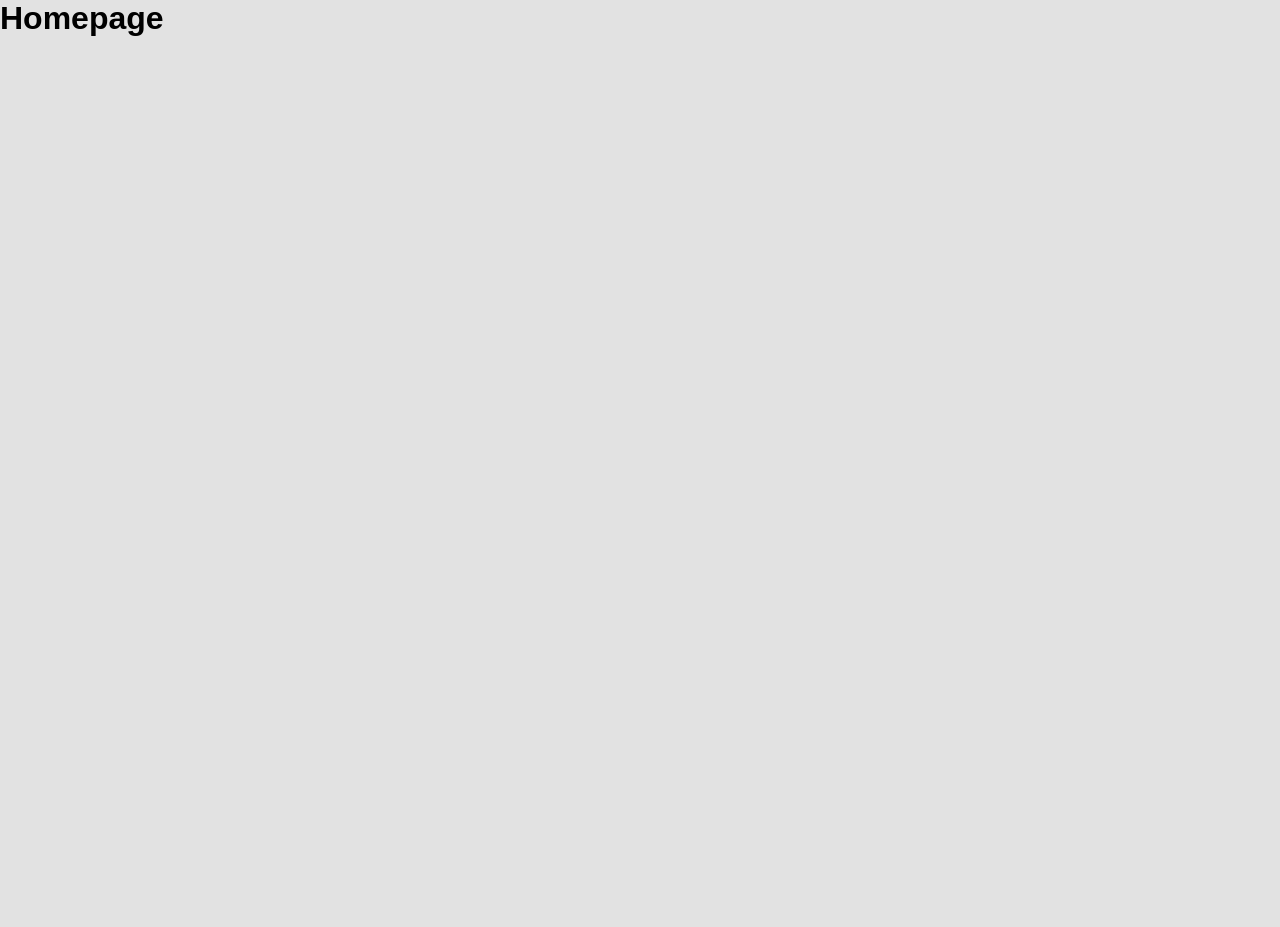
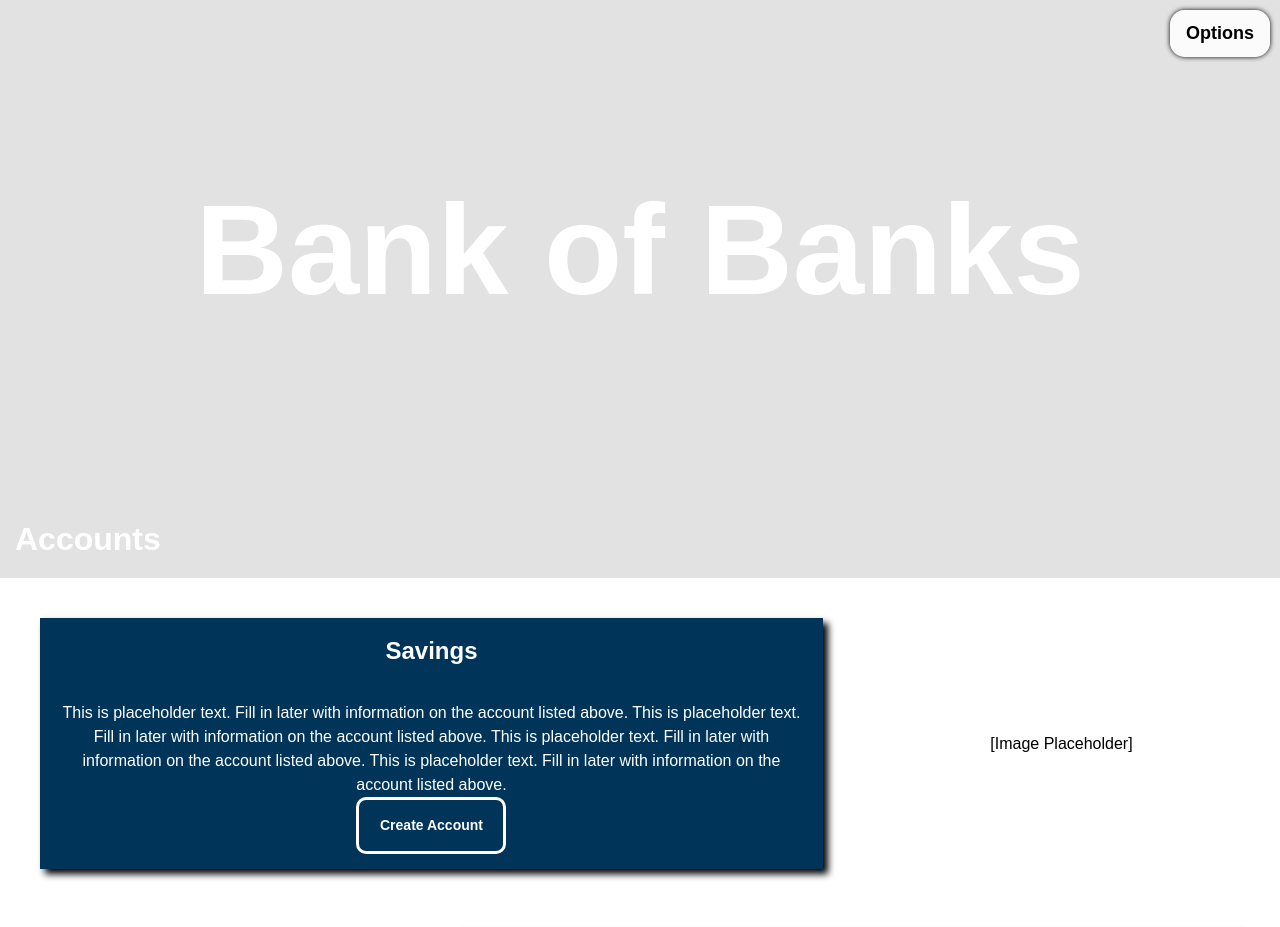
Before and after one commit to yyaatt0/CMPE-131-Group-2, a React (Create React App) app in the folder online-banking/: page /homepage in a window 1280 px wide. Shown: the top 927 px of the page. Before the commit the page ends 800 px from the top, so only its background shows below. Built offline with nearby package versions, Linux system fonts and the light colour scheme.

Commit message:
Homepage and components

```diff
--- /dev/null
+++ b/online-banking/src/components/AccountCard.tsx
@@ -0,0 +1,23 @@
+import "./AccountList.css" // temp styling [*move all styling to single css later]
+
+interface AccountCardProps {
+    name: string;   // Account name
+    balance: number; // Account balance
+    onClick: (item: string) => void; // onClick function
+}
+
+function AccountCard({name, balance, onClick}: AccountCardProps) {
+
+    return (
+        <div className="account-card" onClick={() => onClick(name)}>
+            <div className="card-text">
+                {name && <h3>{name}</h3>}
+                {!name && <h3>Account</h3>} {/*Default name*/}
+                {balance && <p>${balance}</p>}
+                {!balance && <p>$0.00</p>}  {/*Default balance*/}
+            </div>
+        </div>
+    );
+}
+
+export default AccountCard;
--- /dev/null
+++ b/online-banking/src/components/AccountList.css
@@ -0,0 +1,91 @@
+.account-list{
+    background: white;
+    display: flex;
+    flex-wrap: wrap;
+    padding: 10px;
+}
+
+.account-card{
+    background-color: white;
+    box-shadow: 3px 3px 7px;
+    cursor: pointer;
+    font-size: 24px;
+    height: 200px;
+    display: flex;
+    flex: 33%;
+    padding: 20px;
+    margin: 10px;
+}
+
+.account-card:hover {
+    scale: 101%;
+    transition-duration: 150ms;
+}
+
+.card-text{
+    display: flex;
+    flex-direction: column;
+    width: 100%;
+}
+
+.no-accounts {
+    display: flex;
+    align-items: center;
+}
+
+.acc-desc {
+    display: flex;
+    flex-direction: column;
+    text-align: center;
+    align-items: center;
+    background-color: #003459;
+    color: white;
+    box-shadow: 5px 5px 7px black;
+    padding: 15px;
+    margin: 30px;
+}
+
+.desc-img {
+    flex: 100%;
+    text-align: center;
+}
+
+.cac-button {
+    background-color: #003459;
+    border: 3px solid white;
+    border-radius: 10px;
+    font-size: 14px;
+    font-weight: bold;
+    cursor: pointer;
+    height: auto;
+    width: 150px;
+    padding: 15px;
+}
+
+.cac-button:hover {
+    background-color: #004c82;
+}
+
+.settings-tab {
+    color: black;
+    position: fixed;
+    right: 0;
+    cursor: pointer;
+    height: auto;
+}
+
+.settings-option {
+    background-color: rgba(255, 255, 255, 0.85);
+    border-radius: 15px;
+    box-shadow: 0px 0px 5px;
+    font-size: 18px;
+    font-weight: bold;
+    text-align: center;
+    width: 100px;
+    padding: 10px;
+    margin: 10px;
+}
+
+.settings-option:hover {
+    background-color: white;
+}
--- /dev/null
+++ b/online-banking/src/components/AccountList.tsx
@@ -0,0 +1,36 @@
+import AccountCard from "./AccountCard";
+import "./AccountList.css" // Temp styling [*Move all styling to single css later]
+import NoAccounts from "./NoAccounts";
+
+type account = {id: number, name: string, balance: number};
+
+interface AccountListProps {
+  accounts: account[]; // List of accounts
+  heading: string; // Account List Heading
+  onSelectItem: () => void; // onClick Function to pass to AccountCard
+}
+
+function AccountList({accounts, heading, onSelectItem}: AccountListProps) {
+
+  return (
+    <>
+      <h1>{heading}</h1>
+      <div className="account-list">
+        {accounts.length === 0 && <NoAccounts/>} {/*Display if no accounts have been created.*/}
+        {accounts.map((acc) => (
+            <AccountCard
+                key={acc.id}
+                name={acc.name}
+                balance={acc.balance}
+                onClick={() => {
+                  onSelectItem();
+                }}
+            />
+        ))}
+      </div>
+    </>
+  );
+}
+
+
+export default AccountList;
--- /dev/null
+++ b/online-banking/src/components/CreateAccountCard.tsx
@@ -0,0 +1,43 @@
+import './AccountList.css'
+
+interface CACProps {
+    heading: string;
+    text: string;
+    direction: string;
+}
+
+function CACText({heading, text}: CACProps) {
+    return (
+        <div className="acc-desc">
+            <h2>{heading}</h2>
+            <p>{text}</p>
+            <div
+                className="cac-button"
+                onClick={() => window.location.href="https://github.com/yyaatt0/CMPE-131-Group-2"}
+                >
+                Create Account
+            </div>
+        </div>
+    );
+}
+
+function CreateAccountCard({heading, text, direction}: CACProps) {
+
+    if (direction === "right"){
+        return (
+            <div className="no-accounts">
+                <CACText heading={heading} text={text} direction=""/>
+                <div className="desc-img">[Image Placeholder]</div>
+            </div>
+        );
+    }
+
+    return (
+        <div className="no-accounts">
+            <div className="desc-img">[Image Placeholder]</div>
+            <CACText heading={heading} text={text} direction=""/>
+        </div>
+    );
+}
+
+export default CreateAccountCard;
--- /dev/null
+++ b/online-banking/src/components/FooterCard.tsx
@@ -0,0 +1,9 @@
+
+
+function FooterCard() {
+    return (
+        <footer>© 2024 Bank of Banks Corporation. All rights reserved.</footer>
+    );
+}
+
+export default FooterCard;
--- /dev/null
+++ b/online-banking/src/components/HeaderCard.tsx
@@ -0,0 +1,9 @@
+
+
+function HeaderCard() {
+    return (
+        <header>Bank of Banks</header>
+    );
+}
+
+export default HeaderCard;
--- /dev/null
+++ b/online-banking/src/components/NoAccounts.tsx
@@ -0,0 +1,20 @@
+import CreateAccountCard from "./CreateAccountCard";
+
+let tempText =
+    "This is placeholder text. Fill in later with information on the account listed above. " +
+    "This is placeholder text. Fill in later with information on the account listed above. " +
+    "This is placeholder text. Fill in later with information on the account listed above. " +
+    "This is placeholder text. Fill in later with information on the account listed above. ";
+
+
+function NoAccounts() {
+
+    return (
+        <>
+        <CreateAccountCard heading="Savings" text={tempText} direction="right"/>
+        <CreateAccountCard heading="Checking" text={tempText} direction="left"/>
+        </>
+    );
+}
+
+export default NoAccounts;
--- /dev/null
+++ b/online-banking/src/components/SettingsTab.tsx
@@ -0,0 +1,68 @@
+import { useState } from "react";
+
+interface SettingsTapProps {
+    loggedIn: number;
+    onSelectOption: (setStatus: number) => void;
+}
+
+interface DOProps {
+    loggedIn: number;
+    onSelectOption: (setStatus: number) => void;
+}
+
+interface SOProps {
+    text: String;
+    onClick?: () => void;
+}
+
+function SettingsOption({text, onClick}: SOProps){
+    return(
+        <div
+            className="settings-option"
+            onClick={onClick}
+            >
+            {text}
+        </div>
+    )
+}
+
+function DisplayOptions({loggedIn, onSelectOption}: DOProps) {
+
+    if(loggedIn) {
+        return (
+            <>
+                <SettingsOption
+                    text="Sign-out"
+                    onClick={() => onSelectOption(0)}
+                />
+            </>
+        )
+    }
+
+    return (
+        <>
+            <SettingsOption
+                text="Sign-In"
+                onClick={() => onSelectOption(1)}
+            />
+        </>
+    );
+}
+
+function SettingsTab({loggedIn, onSelectOption}: SettingsTapProps) {
+
+    const [clicked, setClicked] = useState(0);
+
+    return (
+        <div className="settings-tab">
+            <SettingsOption
+                text="Options"
+                onClick={() =>
+                    clicked ? setClicked(0) : setClicked(1)}
+            />
+            {clicked === 1 && <DisplayOptions loggedIn={loggedIn} onSelectOption={onSelectOption} />}
+        </div>
+    );
+}
+
+export default SettingsTab;
--- /dev/null
+++ b/online-banking/src/pages/Homepage.css
@@ -0,0 +1,44 @@
+:root {
+    font-family: Inter, system-ui, Avenir, Helvetica, Arial, sans-serif;
+    line-height: 1.5;
+    font-weight: 400;
+
+    color-scheme: light dark;
+    color: black;
+    background-color: #003459;
+
+    font-synthesis: none;
+    text-rendering: optimizeLegibility;
+    -webkit-font-smoothing: antialiased;
+    -moz-osx-font-smoothing: grayscale;
+  }
+
+  body {
+    margin: 0;
+  }
+
+  footer {
+    font-size: 1em;
+    font-weight: 500;
+    color: white;
+    height: 100px;
+    padding: 25px;
+  }
+
+  header {
+    font-size: 8em;
+    font-weight: bold;
+    color: white;
+    text-align: center;
+    height: 500px;
+    line-height: 500px;;
+  }
+
+  h1 {
+    color: white;
+    margin: 15px;
+  }
+
+  footer {
+    text-align: center;
+  }
--- a/online-banking/src/pages/Homepage.tsx
+++ b/online-banking/src/pages/Homepage.tsx
@@ -1,9 +1,67 @@
-const Homepage = () => {
-    return (
-        <h1>
-            Homepage
-        </h1>
-    );
+import AccountList from "../components/AccountList";
+import HeaderCard from "../components/HeaderCard";
+import FooterCard from "../components/FooterCard";
+import SettingsTab from "../components/SettingsTab";
+import { useState } from "react";
+import './Homepage.css'
+
+/*
+    Account data reqs:
+
+    id:         Specific id number
+    name:       Name of account
+    balance:    Numeric value representing balance stored in account
+    link:       String holding link to the account's separate page
+*/
+type account = {id: number, name: string, balance: number};
+
+// Temp hardcoded data
+let accounts: account[] = [
+    { id: 0, name: "Personal Checking", balance: 1000 },
+    { id: 1, name: "Personal Savings", balance: 10000 },
+    { id: 2, name: "Business Checking", balance: 93758 },
+    { id: 3, name: "Business Savings", balance: 500782 }
+];
+let noAccounts: account[] = [];
+
+function HomePage() {
+
+  // Handle account selection
+  const handleSelectItem = () => {
+    window.location.href = "https://github.com/yyaatt0/CMPE-131-Group-2"; // Redirect to page specified by account
+  };
+
+  const [loggedIn, setLoggedIn] = useState(0);
+
+  // Handle login/logout
+  const handleSelectOption = (setStatus: number) => {
+    setLoggedIn(setStatus);
+  }
+
+  return (
+    <div>
+      <SettingsTab
+        loggedIn={loggedIn}
+        onSelectOption={handleSelectOption}
+      />
+      <HeaderCard />
+      {loggedIn === 1 &&
+        <AccountList
+          accounts={accounts}
+          heading="Accounts"
+          onSelectItem={handleSelectItem}
+        />
+      }
+      {loggedIn === 0 &&
+        <AccountList
+          accounts={noAccounts}
+          heading="Accounts"
+          onSelectItem={handleSelectItem}
+        />
+      }
+      <FooterCard />
+    </div>
+  );
 }
 
-export default Homepage;
+export default HomePage;
```
